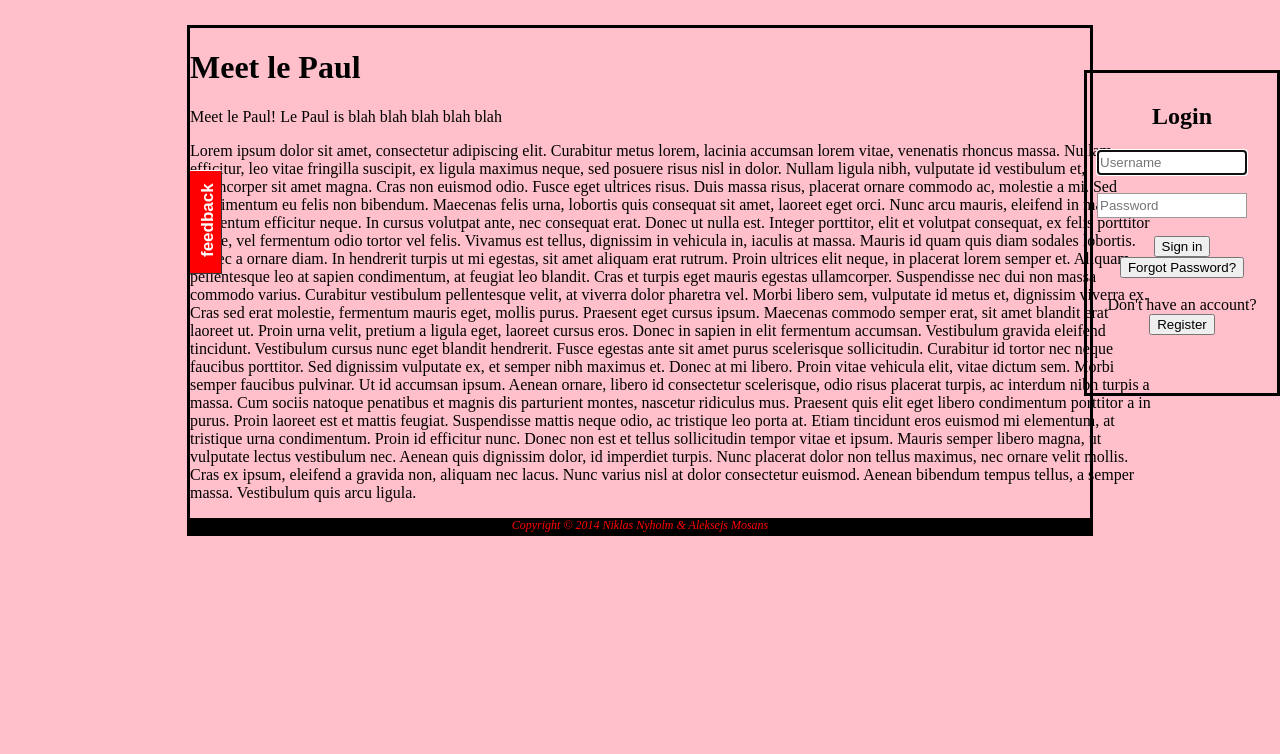
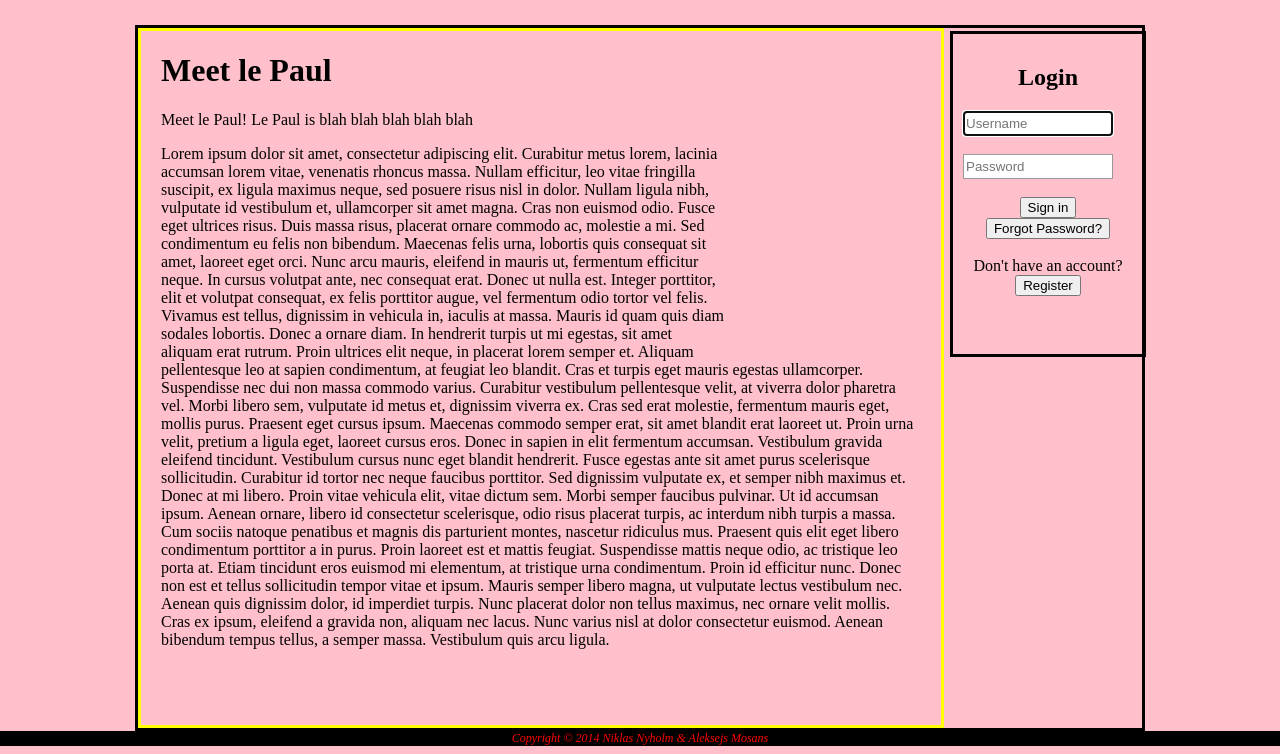
Before and after one commit to valoku/valoku, a Django app: page / in a window 1280 px wide. Shown: the part 150-904 px from the top of the page. Before the commit the page ends 686 px from the top, so only its background shows below. Run offline with Django 3.2, Linux system fonts and the light colour scheme; parts of the project's set-up code (start-up, migrations or seed data) failed here and were passed over.

Commit message:
fixes to the layout

```diff
--- a/paul/static/css/paul.css
+++ b/paul/static/css/paul.css
@@ -7,14 +7,15 @@ body {
 
 
 #loginbody{
+	float:right;
+	display:inline-block;
 	background-color:;
 	text-align:center;
 	padding:10px;
-	position: fixed;
+	position: relative;
 	width: 170px;
 	Height: 300px;
-	right:0px;
-	top:220px;
+	right:-225px;
 	background-color: ;
 	border: solid black;
 	z-index: 999;
@@ -30,7 +31,8 @@ body {
 }
 
 #footer {
-
+	margin-left:auto;
+	margin-right:auto;
 text-align:center;
 color: #E6E6FA;
 position:relative;
@@ -45,7 +47,12 @@ width:100%;
           }
 
 #content {
-	width: 961px;
+	padding-top:0px;
+	padding-left:20px;
+	padding-right:20px;
+	padding-bottom:60px;
+	border:solid yellow;
+	width: 760px;
 	position:relative;
 
 }
@@ -54,7 +61,7 @@ width:100%;
 border:solid black;
 margin: 25px auto 0 auto;
 position: static;
-width:900px;
+width:1004px;
 padding-left:auto;
 padding-right:auto;
 };
@@ -94,7 +101,7 @@ a {
 }
 
 
-#feedback {
+/*#feedback {
   height: 104px;
   width: 104px;
   position: fixed;
@@ -125,4 +132,4 @@ a {
 
 #feedback a:hover {
   background: #06c;
-}
+}*/
--- a/paul/templates/base.html
+++ b/paul/templates/base.html
@@ -21,9 +21,10 @@
 <div id="wrapper">
 
 
-<div id="feedback">
+
+<!--<div id="feedback">
   <a href="/feedback_url/">feedback</a>
-</div>
+</div>-->
 
 <div id="content">
 {% block content %}
@@ -35,7 +36,7 @@
 
 
 <!-- behaves weird somehow has margins of a wrapper even though it doesnt belong to it-->
-
+</div>
 <div id="footer">
 Copyright &copy; 2014 Niklas Nyholm & Aleksejs Mosans
 
--- a/paul/templates/index.html
+++ b/paul/templates/index.html
@@ -2,20 +2,7 @@
 
 {% block content %}
 <!--Index.html content here -->
-<h1> Meet le Paul </h1>
-
-    <p>Meet le Paul! Le Paul is blah blah blah blah blah</p>
-    <p>Lorem ipsum dolor sit amet, consectetur adipiscing elit. Curabitur metus lorem, lacinia accumsan lorem vitae, venenatis rhoncus massa. Nullam efficitur, leo vitae fringilla suscipit, ex ligula maximus neque, sed posuere risus nisl in dolor. Nullam ligula nibh, vulputate id vestibulum et, ullamcorper sit amet magna. Cras non euismod odio. Fusce eget ultrices risus. Duis massa risus, placerat ornare commodo ac, molestie a mi. Sed condimentum eu felis non bibendum. Maecenas felis urna, lobortis quis consequat sit amet, laoreet eget orci. Nunc arcu mauris, eleifend in mauris ut, fermentum efficitur neque. In cursus volutpat ante, nec consequat erat.
-
-Donec ut nulla est. Integer porttitor, elit et volutpat consequat, ex felis porttitor augue, vel fermentum odio tortor vel felis. Vivamus est tellus, dignissim in vehicula in, iaculis at massa. Mauris id quam quis diam sodales lobortis. Donec a ornare diam. In hendrerit turpis ut mi egestas, sit amet aliquam erat rutrum. Proin ultrices elit neque, in placerat lorem semper et. Aliquam pellentesque leo at sapien condimentum, at feugiat leo blandit. Cras et turpis eget mauris egestas ullamcorper. Suspendisse nec dui non massa commodo varius. Curabitur vestibulum pellentesque velit, at viverra dolor pharetra vel. Morbi libero sem, vulputate id metus et, dignissim viverra ex.
-
-Cras sed erat molestie, fermentum mauris eget, mollis purus. Praesent eget cursus ipsum. Maecenas commodo semper erat, sit amet blandit erat laoreet ut. Proin urna velit, pretium a ligula eget, laoreet cursus eros. Donec in sapien in elit fermentum accumsan. Vestibulum gravida eleifend tincidunt. Vestibulum cursus nunc eget blandit hendrerit. Fusce egestas ante sit amet purus scelerisque sollicitudin.
-
-Curabitur id tortor nec neque faucibus porttitor. Sed dignissim vulputate ex, et semper nibh maximus et. Donec at mi libero. Proin vitae vehicula elit, vitae dictum sem. Morbi semper faucibus pulvinar. Ut id accumsan ipsum. Aenean ornare, libero id consectetur scelerisque, odio risus placerat turpis, ac interdum nibh turpis a massa. Cum sociis natoque penatibus et magnis dis parturient montes, nascetur ridiculus mus. Praesent quis elit eget libero condimentum porttitor a in purus. Proin laoreet est et mattis feugiat.
-
-Suspendisse mattis neque odio, ac tristique leo porta at. Etiam tincidunt eros euismod mi elementum, at tristique urna condimentum. Proin id efficitur nunc. Donec non est et tellus sollicitudin tempor vitae et ipsum. Mauris semper libero magna, ut vulputate lectus vestibulum nec. Aenean quis dignissim dolor, id imperdiet turpis. Nunc placerat dolor non tellus maximus, nec ornare velit mollis. Cras ex ipsum, eleifend a gravida non, aliquam nec lacus. Nunc varius nisl at dolor consectetur euismod. Aenean bibendum tempus tellus, a semper massa. Vestibulum quis arcu ligula.</p>
-<!-- Custom styles for this template -->
-   {% if form.errors %}
+ {% if form.errors %}
         <p class='error'>Invalid auth</p>
     {% endif %}
     <div id="loginbody">
@@ -39,4 +26,18 @@ Suspendisse mattis neque odio, ac tristique leo porta at. Etiam tincidunt eros e
         </form>
     </div>
 
+<h1> Meet le Paul </h1>
+
+    <p>Meet le Paul! Le Paul is blah blah blah blah blah</p>
+    <p>Lorem ipsum dolor sit amet, consectetur adipiscing elit. Curabitur metus lorem, lacinia accumsan lorem vitae, venenatis rhoncus massa. Nullam efficitur, leo vitae fringilla suscipit, ex ligula maximus neque, sed posuere risus nisl in dolor. Nullam ligula nibh, vulputate id vestibulum et, ullamcorper sit amet magna. Cras non euismod odio. Fusce eget ultrices risus. Duis massa risus, placerat ornare commodo ac, molestie a mi. Sed condimentum eu felis non bibendum. Maecenas felis urna, lobortis quis consequat sit amet, laoreet eget orci. Nunc arcu mauris, eleifend in mauris ut, fermentum efficitur neque. In cursus volutpat ante, nec consequat erat.
+
+Donec ut nulla est. Integer porttitor, elit et volutpat consequat, ex felis porttitor augue, vel fermentum odio tortor vel felis. Vivamus est tellus, dignissim in vehicula in, iaculis at massa. Mauris id quam quis diam sodales lobortis. Donec a ornare diam. In hendrerit turpis ut mi egestas, sit amet aliquam erat rutrum. Proin ultrices elit neque, in placerat lorem semper et. Aliquam pellentesque leo at sapien condimentum, at feugiat leo blandit. Cras et turpis eget mauris egestas ullamcorper. Suspendisse nec dui non massa commodo varius. Curabitur vestibulum pellentesque velit, at viverra dolor pharetra vel. Morbi libero sem, vulputate id metus et, dignissim viverra ex.
+
+Cras sed erat molestie, fermentum mauris eget, mollis purus. Praesent eget cursus ipsum. Maecenas commodo semper erat, sit amet blandit erat laoreet ut. Proin urna velit, pretium a ligula eget, laoreet cursus eros. Donec in sapien in elit fermentum accumsan. Vestibulum gravida eleifend tincidunt. Vestibulum cursus nunc eget blandit hendrerit. Fusce egestas ante sit amet purus scelerisque sollicitudin.
+
+Curabitur id tortor nec neque faucibus porttitor. Sed dignissim vulputate ex, et semper nibh maximus et. Donec at mi libero. Proin vitae vehicula elit, vitae dictum sem. Morbi semper faucibus pulvinar. Ut id accumsan ipsum. Aenean ornare, libero id consectetur scelerisque, odio risus placerat turpis, ac interdum nibh turpis a massa. Cum sociis natoque penatibus et magnis dis parturient montes, nascetur ridiculus mus. Praesent quis elit eget libero condimentum porttitor a in purus. Proin laoreet est et mattis feugiat.
+
+Suspendisse mattis neque odio, ac tristique leo porta at. Etiam tincidunt eros euismod mi elementum, at tristique urna condimentum. Proin id efficitur nunc. Donec non est et tellus sollicitudin tempor vitae et ipsum. Mauris semper libero magna, ut vulputate lectus vestibulum nec. Aenean quis dignissim dolor, id imperdiet turpis. Nunc placerat dolor non tellus maximus, nec ornare velit mollis. Cras ex ipsum, eleifend a gravida non, aliquam nec lacus. Nunc varius nisl at dolor consectetur euismod. Aenean bibendum tempus tellus, a semper massa. Vestibulum quis arcu ligula.</p>
+
+
 {% endblock %}
```
